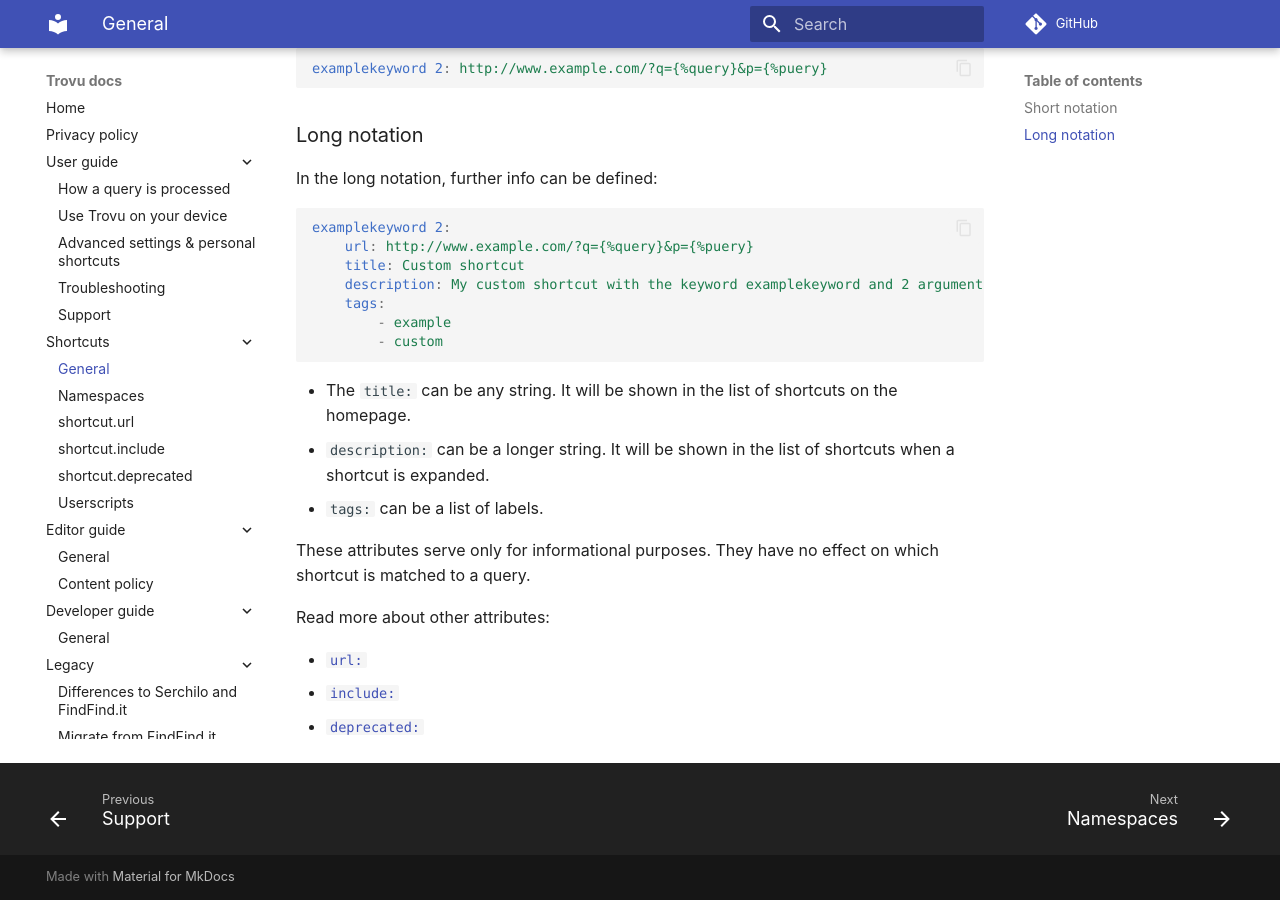
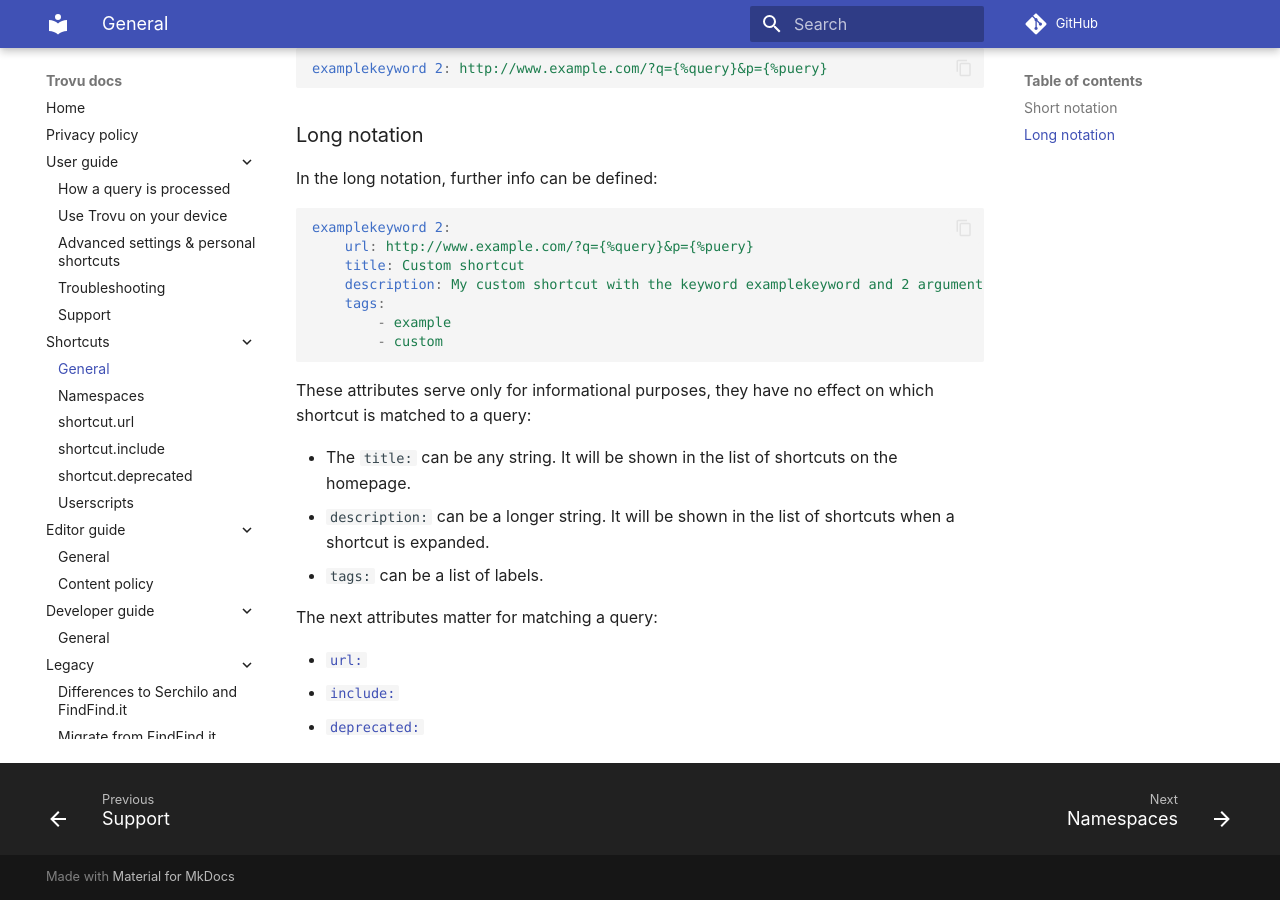
Before and after one commit to trovu/trovu, an MkDocs documentation site: the page built from docs/shortcuts/index.md, in a window 1280 px wide and 900 px high, scrolled down 632 px. Built offline with MkDocs 1.6.1 and Material for MkDocs 9.7.7, drawn with Linux system fonts in a browser that asks for light colours; comment, search, counter and statistics services are not loaded.

Commit message:
Reorder.

````diff
--- a/docs/shortcuts/index.md
+++ b/docs/shortcuts/index.md
@@ -40,13 +40,13 @@ examplekeyword 2:
         - custom
 ```
 
+These attributes serve only for informational purposes, they have no effect on which shortcut is matched to a query:
+
 -   The `title:` can be any string. It will be shown in the list of shortcuts on the homepage.
 -   `description:` can be a longer string. It will be shown in the list of shortcuts when a shortcut is expanded.
 -   `tags:` can be a list of labels.
 
-These attributes serve only for informational purposes. They have no effect on which shortcut is matched to a query.
-
-Read more about other attributes:
+The next attributes matter for matching a query:
 
 -   [`url:`](url.md)
 -   [`include:`](include.md)
````
